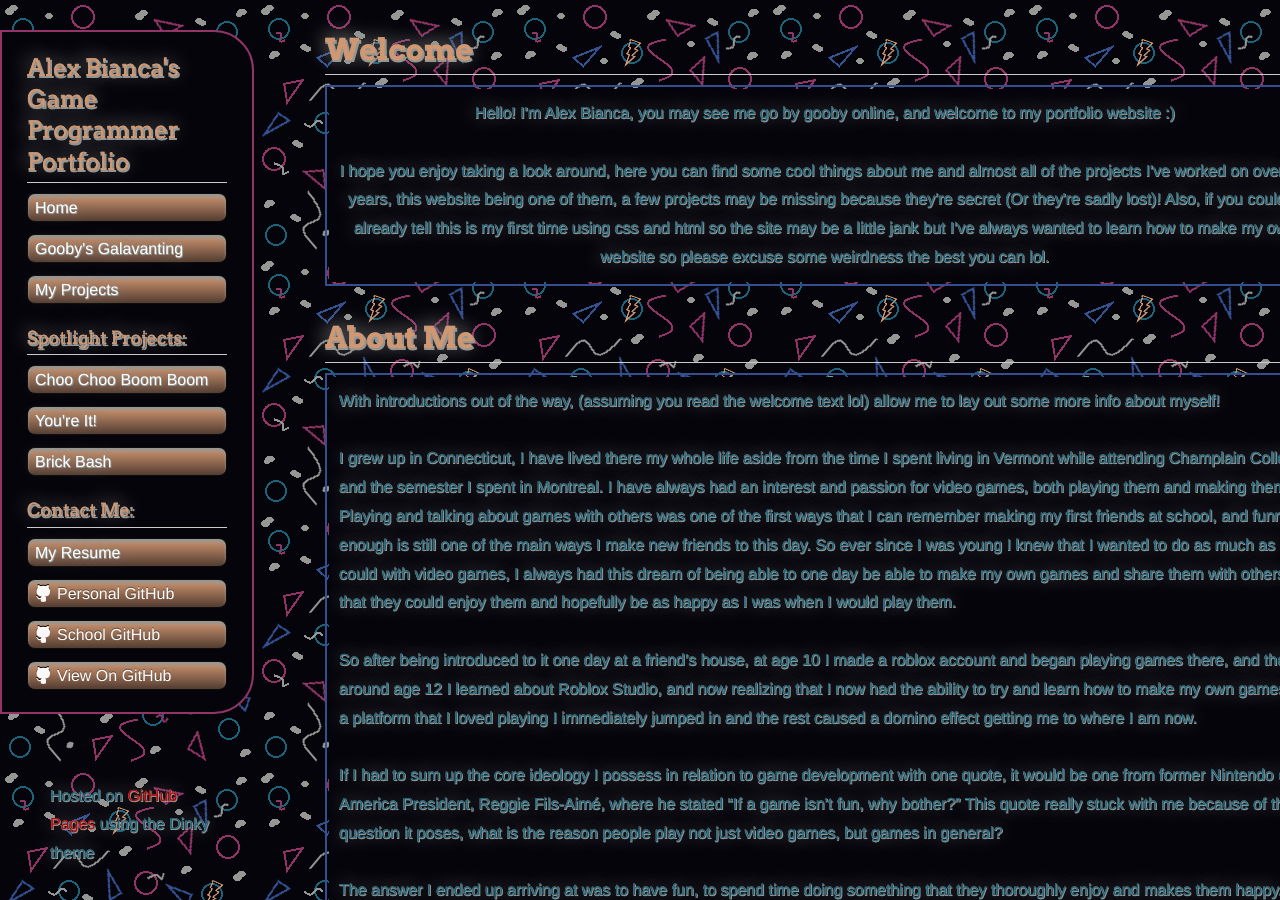
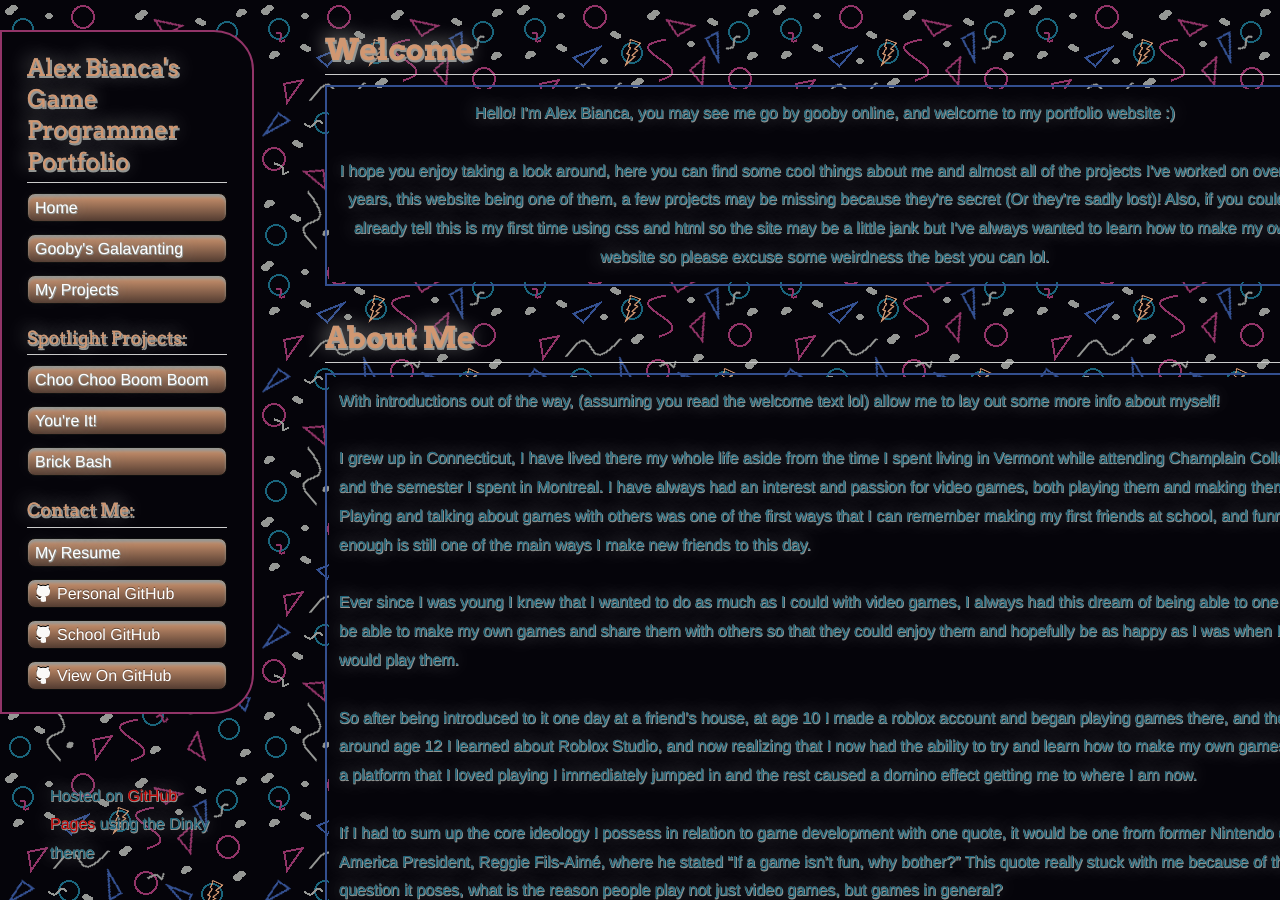
Before and after one commit to goobydaniels/goobydaniels.github.io, a Jekyll site: the page built from index.md, in a window 1280 px wide and 900 px high. Built offline with Jekyll 4.4.1, drawn with Linux system fonts in a browser that asks for light colours; our own code applies the rules of GitHub Pages for plain Markdown files.

Commit message:
home page update

```diff
--- a/index.md
+++ b/index.md
@@ -23,7 +23,10 @@ layout: default
     With introductions out of the way, (assuming you read the welcome text lol) allow me to lay out some more info about myself!
     <br>
     <br>
-    I grew up in Connecticut, I have lived there my whole life aside from the time I spent living in Vermont while attending Champlain College, and the semester I spent in Montreal. I have always had an interest and passion for video games, both playing them and making them. Playing and talking about games with others was one of the first ways that I can remember making my first friends at school, and funnily enough is still one of the main ways I make new friends to this day. So ever since I was young I knew that I wanted to do as much as I could with video games, I always had this dream of being able to one day be able to make my own games and share them with others so that they could enjoy them and hopefully be as happy as I was when I would play them.
+    I grew up in Connecticut, I have lived there my whole life aside from the time I spent living in Vermont while attending Champlain College, and the semester I spent in Montreal. I have always had an interest and passion for video games, both playing them and making them. Playing and talking about games with others was one of the first ways that I can remember making my first friends at school, and funnily enough is still one of the main ways I make new friends to this day.
+    <br>
+    <br>
+    Ever since I was young I knew that I wanted to do as much as I could with video games, I always had this dream of being able to one day be able to make my own games and share them with others so that they could enjoy them and hopefully be as happy as I was when I would play them.
     <br>
     <br>
     So after being introduced to it one day at a friend’s house, at age 10 I made a roblox account and began playing games there, and then around age 12 I learned about Roblox Studio, and now realizing that I now had the ability to try and learn how to make my own games for a platform that I loved playing I immediately jumped in and the rest caused a domino effect getting me to where I am now.
```
